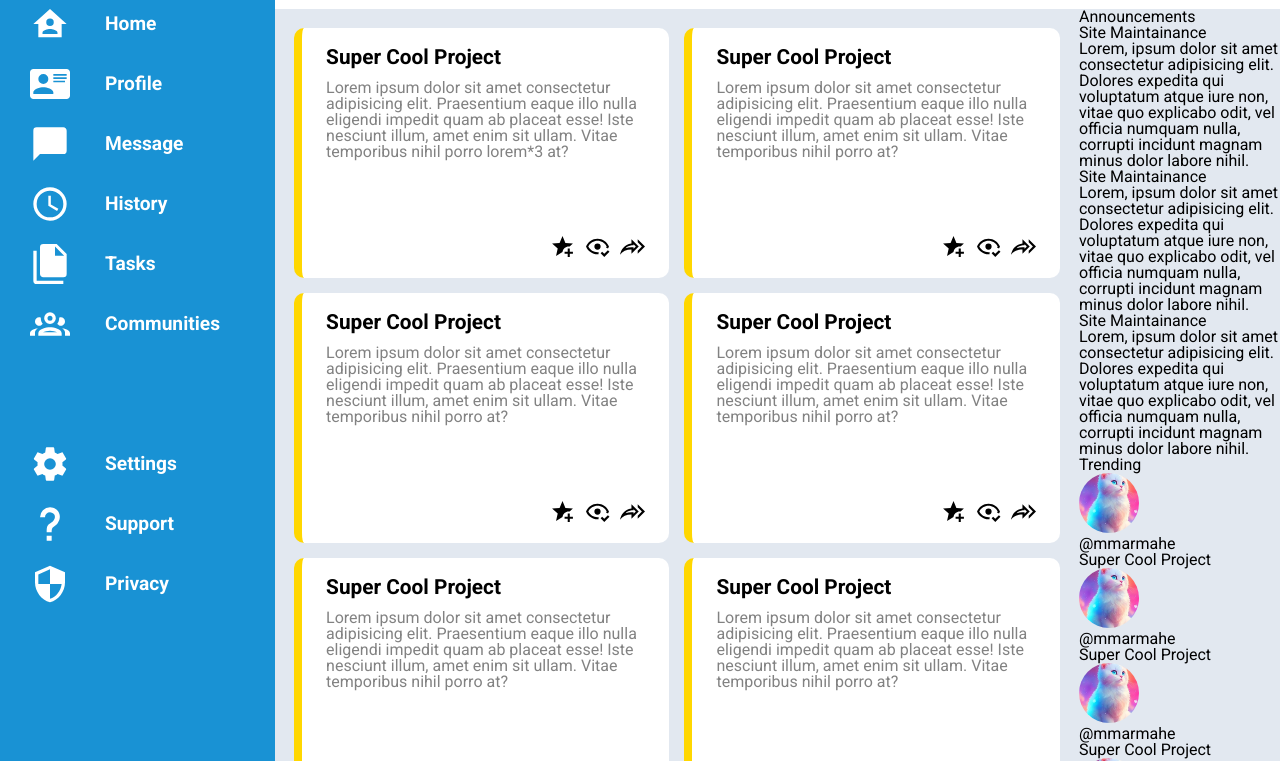
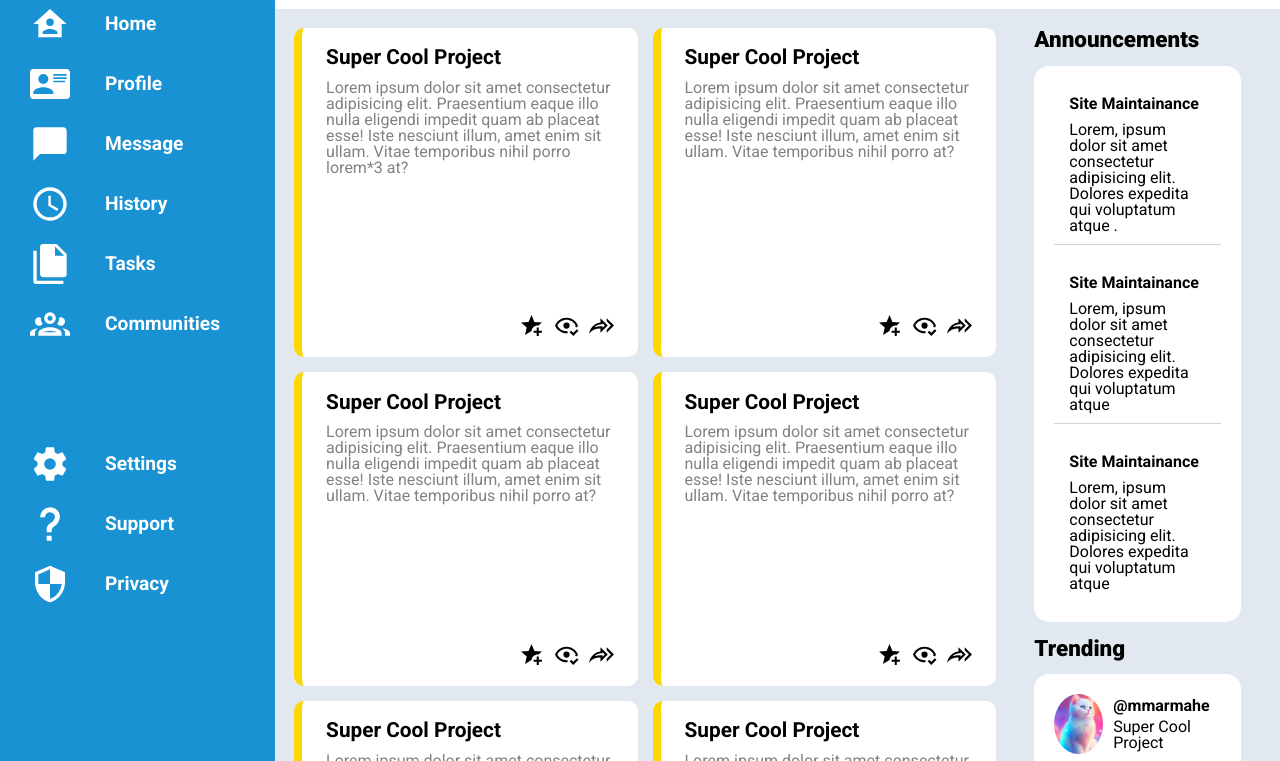
Before and after one commit to MarkMaherNosihy/Dashboard, a plain HTML site: page index.html in a window 1280 px wide. Shown: the part 161-922 px from the top of the page. Drawn offline with Linux system fonts and the light colour scheme.

Commit message:
Finished adding styles and the layout, not yet responsive

```diff
--- a/index.html
+++ b/index.html
@@ -279,30 +279,27 @@
             </div>
         </div>
         <div class="r-sidebar">
+            <h1 id="r-sidebar-heading">Announcements</h1>
             <div class="announcements">
-                <h1>Announcements</h1>
                 <div class="announcement">
                     <h1>Site Maintainance</h1>
                     <p>Lorem, ipsum dolor sit amet consectetur adipisicing elit. Dolores expedita qui voluptatum atque
-                        iure non, vitae quo explicabo odit, vel officia numquam nulla, corrupti incidunt magnam minus
-                        dolor labore nihil.</p>
+                        .</p>
                 </div>
                 <div class="announcement">
                     <h1>Site Maintainance</h1>
                     <p>Lorem, ipsum dolor sit amet consectetur adipisicing elit. Dolores expedita qui voluptatum atque
-                        iure non, vitae quo explicabo odit, vel officia numquam nulla, corrupti incidunt magnam minus
-                        dolor labore nihil.</p>
+                    </p>
                 </div>
                 <div class="announcement">
                     <h1>Site Maintainance</h1>
                     <p>Lorem, ipsum dolor sit amet consectetur adipisicing elit. Dolores expedita qui voluptatum atque
-                        iure non, vitae quo explicabo odit, vel officia numquam nulla, corrupti incidunt magnam minus
-                        dolor labore nihil.</p>
+                    </p>
                 </div>
 
             </div>
+            <h1 id="r-sidebar-heading">Trending</h1>
             <div class="trending">
-                <h1>Trending</h1>
                 <div class="trend">
                     <img src="assets/catto.jpg" alt="catto">
                     <div>
--- a/styles/styles.css
+++ b/styles/styles.css
@@ -141,12 +141,24 @@ table {
 
 
 /* CSS Styles */
-body {}
+
+html,
+body {
+    height: 100%;
+    margin: 0;
+}
+
+body {
+    min-height: 100vh;
+    background-color: #E2E8F0;
+}
+
 
 .container {
     display: grid;
-    grid-template-columns: 1fr 4fr 1fr;
-    background-color: #E2E8F0;
+    grid-template-columns: 1fr 3fr 1fr;
+    height: 100%;
+
 }
 
 .sidebar {
@@ -175,6 +187,7 @@ body {}
     display: flex;
     align-items: center;
     gap: 20px;
+    cursor: pointer;
 }
 
 .sidebar-menu-item svg {
@@ -212,6 +225,7 @@ body {}
     padding: 15px;
     background-color: white;
     display: flex;
+    max-height: 170px;
     flex-direction: column;
 }
 
@@ -287,14 +301,26 @@ input {
     display: flex;
     justify-content: center;
     align-items: center;
+    gap: 20px;
+
 }
+
+.nav-buttons button {
+    border: none;
+    padding: 10px 40px;
+    border-radius: 20px;
+    background-color: #1992D4;
+    color: white;
+    font-weight: 700;
+    cursor: pointer;
+}
+
 
 .projects {
     display: grid;
     gap: 15px;
     padding: 1.2em 1.2em 1.2em 1.2em;
     grid-template-columns: repeat(auto-fit, minmax(300px, 1fr));
-    grid-template-rows: repeat(auto-fit, 250px);
 
 }
 
@@ -318,7 +344,13 @@ input {
 }
 
 .r-sidebar {
+    display: flex;
+    flex-direction: column;
+    gap: 15px;
+    margin-right: 20px;
+    padding: 1.2em;
     grid-column: 3/4;
+
 }
 
 .card-options {
@@ -326,11 +358,63 @@ input {
     justify-content: flex-end;
     gap: 10px;
     margin-top: auto;
-
+    cursor: pointer;
 }
 
 .card-options svg {
     width: 25px;
+}
+
+.trend {
+    display: flex;
+    align-items: center;
+    gap: 10px;
+}
+
+.trend h1 {
+    font-weight: 700;
+    margin-bottom: 5px;
+}
+
+.trending {
+    display: flex;
+    flex-direction: column;
+    gap: 20px;
+    background-color: white;
+    border-radius: 15px;
+    padding: 20px;
+}
+
+.announcements {
+    display: flex;
+    flex-direction: column;
+    gap: 20px;
+    background-color: white;
+    border-radius: 15px;
+    padding: 20px;
+}
+
+.announcement h1 {
+    font-size: 1rem;
+    font-weight: 700;
+    margin-bottom: 10px;
+}
+
+.announcement {
+    padding: 10px 15px;
+}
+
+.announcement:nth-child(1) {
+    border-bottom: solid #D2D2D2 1px;
+}
+
+.announcement:nth-child(2) {
+    border-bottom: solid #D2D2D2 1px;
+}
+
+#r-sidebar-heading {
+    font-size: 1.4rem;
+    font-weight: 900;
 }
 
 img {
```
